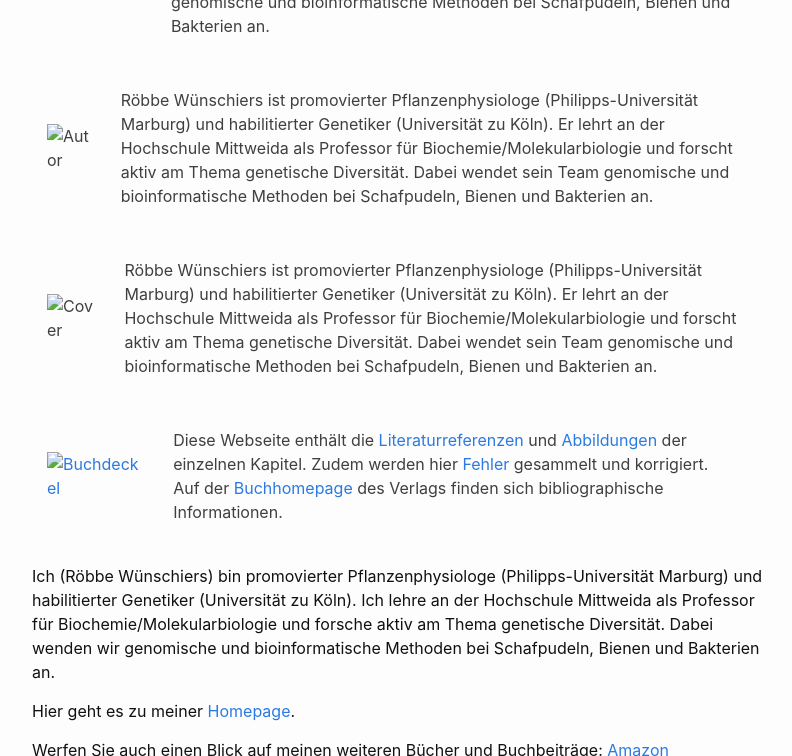
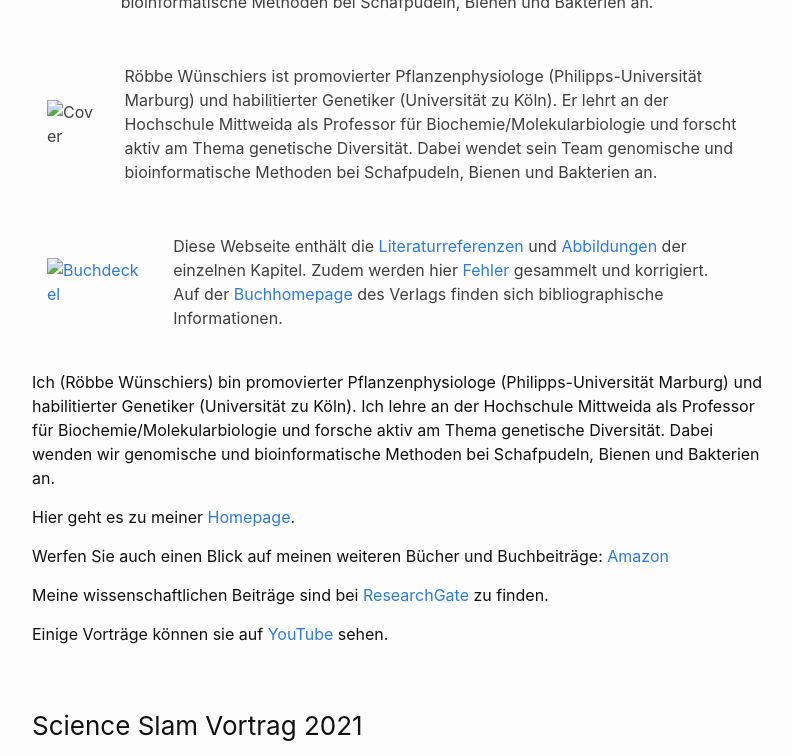
Before and after one commit to awkologist/dummie, a Jekyll site: the page built from autor-play.md, in a window 1280 px wide and 900 px high, scrolled down 325 px, cut to the strip 0-756 px from the top of the window. Shown: the whole strip, without its empty margins (238-1030 px from the left). Built offline with Jekyll 4.4.1, drawn with Linux system fonts in a browser that asks for light colours; Markdown is read by kramdown in place of the engine named in the settings.

Commit message:
Update autor-play.md

```diff
--- a/autor-play.md
+++ b/autor-play.md
@@ -5,18 +5,16 @@
 ---
 new8
 
-| ![Image description](rwsmall.png) | Röbbe Wünschiers ist promovierter Pflanzenphysiologe (Philipps-Universität Marburg) und habilitierter Genetiker (Universität zu Köln). Er lehrt an der Hochschule Mittweida als Professor für Biochemie/Molekularbiologie und forscht aktiv am Thema genetische Diversität. Dabei wendet sein Team genomische und bioinformatische Methoden bei Schafpudeln, Bienen und Bakterien an. |
-
 <table>
   <tr>
-    <td><img src="rwsmall.PNG" alt="Autor"></td>
+    <td><img src="./rwsmall.png" alt="Autor"></td>
     <td>Röbbe Wünschiers ist promovierter Pflanzenphysiologe (Philipps-Universität Marburg) und habilitierter Genetiker (Universität zu Köln). Er lehrt an der Hochschule Mittweida als Professor für Biochemie/Molekularbiologie und forscht aktiv am Thema genetische Diversität. Dabei wendet sein Team genomische und bioinformatische Methoden bei Schafpudeln, Bienen und Bakterien an. </td>
   </tr>
  </table>
 
  <table>
   <tr>
-    <td><img src="cover-dummie.png" alt="Cover" class="responsive"></td>
+    <td><img src="./cover-dummie.png" alt="Cover" class="responsive"></td>
     <td>Röbbe Wünschiers ist promovierter Pflanzenphysiologe (Philipps-Universität Marburg) und habilitierter Genetiker (Universität zu Köln). Er lehrt an der Hochschule Mittweida als Professor für Biochemie/Molekularbiologie und forscht aktiv am Thema genetische Diversität. Dabei wendet sein Team genomische und bioinformatische Methoden bei Schafpudeln, Bienen und Bakterien an. </td>
   </tr>
  </table>
```
